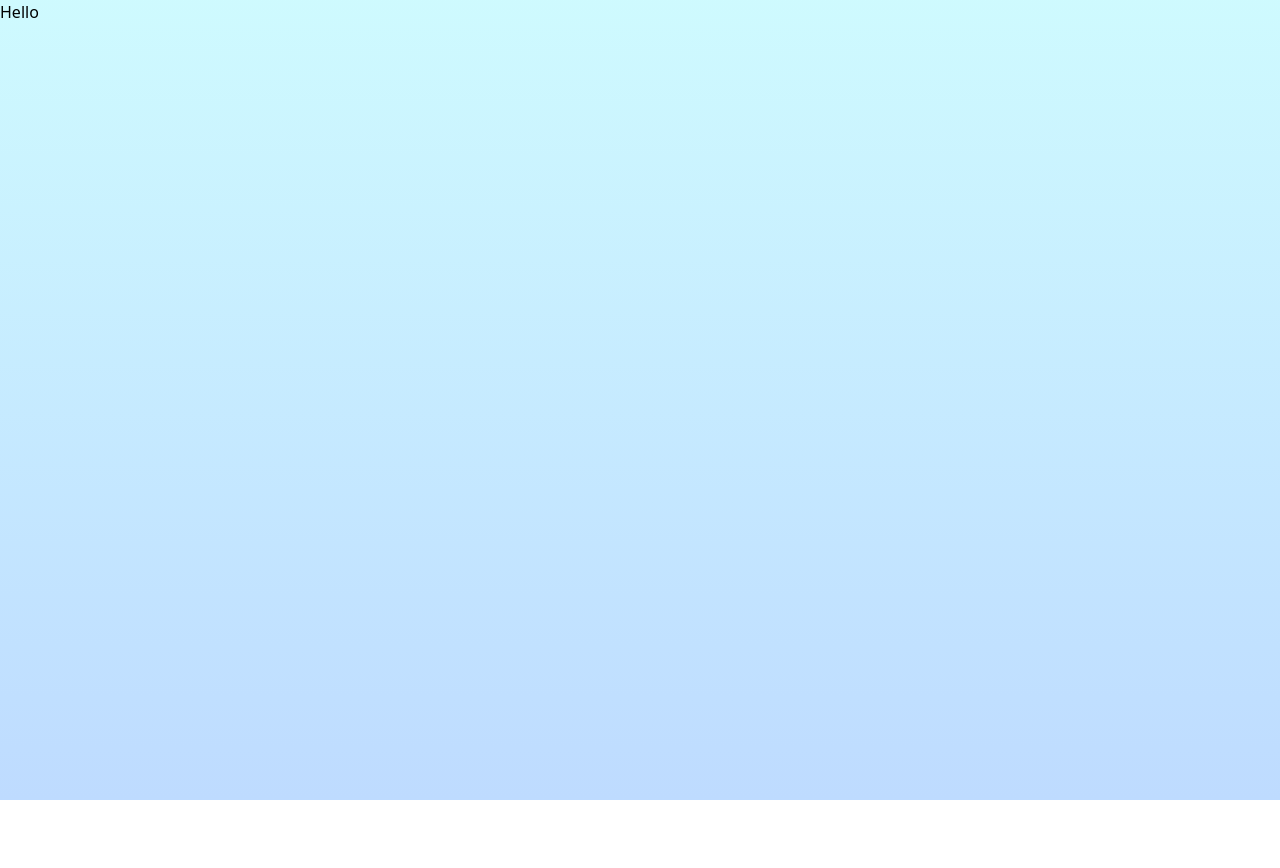
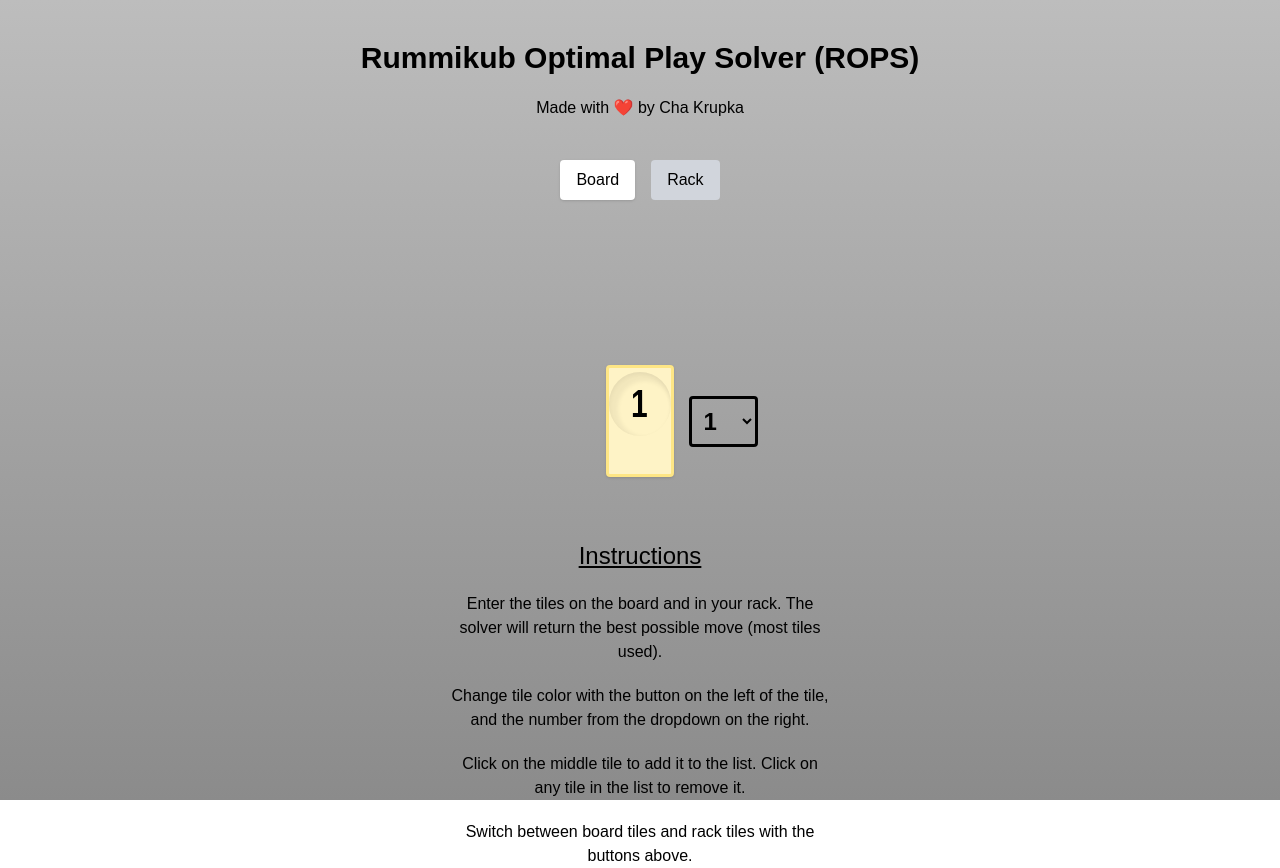
Before and after one commit to chakrupka/rummikub-ui, a React (Vite) app: page / in a window 1280 px wide. Before the commit the page ends 800 px from the top, so only its background shows below. Built offline with nearby package versions, Linux system fonts and the light colour scheme.

Commit message:
functionality / ui updates

```diff
--- a/src/App.tsx
+++ b/src/App.tsx
@@ -1,11 +1,107 @@
-import './styles.css';
+import { useState } from 'react';
+import Tile from './components/Tile';
+import ColorSelector from './components/ColorSelector';
 
-function App() {
+export default function App() {
+  const [view, setView] = useState<'board' | 'rack'>('board');
+  const [editColor, setEditColor] = useState('blue-500');
+  const [editNumber, setEditNumber] = useState('1');
+  const [boardTiles, setBoardTiles] = useState<
+    { color: string; number: string }[]
+  >([]);
+  const [rackTiles, setRackTiles] = useState<
+    { color: string; number: string }[]
+  >([]);
+  const numberOptions = [...Array(13)]
+    .map((_, i) => (i + 1).toString())
+    .concat('J');
+
+  const activeTiles = view === 'board' ? boardTiles : rackTiles;
+  const setActiveTiles = view === 'board' ? setBoardTiles : setRackTiles;
+
+  const addTile = () =>
+    setActiveTiles((prev) => [
+      ...prev,
+      { color: editColor, number: editNumber },
+    ]);
+
+  const removeTile = (index: number) =>
+    setActiveTiles((prev) => prev.filter((_, i) => i !== index));
+
   return (
-    <div className="size-full items-center bg-gradient-to-b from-cyan-100 to-blue-200">
-      Hello
+    <div className="gap-5 pt-10 size-full flex flex-col items-center bg-gradient-to-b from-[#bdbdbd] to-[#8b8b8b]">
+      <h1 className="font-bold text-3xl">
+        Rummikub Optimal Play Solver (ROPS)
+      </h1>
+      <p className="mb-5">Made with ❤️ by Cha Krupka</p>
+      <div className="flex gap-4 mb-1">
+        <button
+          onClick={() => setView('board')}
+          className={`cursor-pointer px-4 py-2 rounded ${
+            view === 'board' ? 'bg-white shadow' : 'bg-gray-300'
+          }`}
+        >
+          Board
+        </button>
+        <button
+          onClick={() => setView('rack')}
+          className={`cursor-pointer px-4 py-2 rounded ${
+            view === 'rack' ? 'bg-white shadow' : 'bg-gray-300'
+          }`}
+        >
+          Rack
+        </button>
+      </div>
+
+      <div className="flex items-center justify-center">
+        {activeTiles.map((tile, index) => (
+          <Tile
+            key={index}
+            color={`text-${tile.color}`}
+            number={tile.number}
+            onClick={() => removeTile(index)}
+          />
+        ))}
+        {activeTiles.length === 0 && <div className="h-29.5"></div>}
+      </div>
+
+      <div className="ml-2 flex items-center justify-center gap-3">
+        <ColorSelector selected={editColor} setSelected={setEditColor} />
+        <Tile
+          color={`text-${editColor}`}
+          number={editNumber}
+          onClick={addTile}
+        />
+        <label className="flex flex-col gap-1">
+          <select
+            onChange={(e) => setEditNumber(e.target.value)}
+            className={`cursor-pointer border-3 border-${editColor} p-2 rounded text-2xl font-bold text-${editColor}`}
+          >
+            {numberOptions.map((option) => (
+              <option key={option} value={option}>
+                {option}
+              </option>
+            ))}
+          </select>
+        </label>
+      </div>
+
+      <h2 className="underline text-2xl mt-10">Instructions</h2>
+      <p className="max-w-[30%] text-center">
+        Enter the tiles on the board and in your rack. The solver will return
+        the best possible move (most tiles used).
+      </p>
+      <p className="max-w-[30%] text-center">
+        Change tile color with the button on the left of the tile, and the
+        number from the dropdown on the right.
+      </p>
+      <p className="max-w-[30%] text-center">
+        Click on the middle tile to add it to the list. Click on any tile in the
+        list to remove it.
+      </p>
+      <p className="max-w-[30%] text-center">
+        Switch between board tiles and rack tiles with the buttons above.
+      </p>
     </div>
   );
 }
-
-export default App;
--- /dev/null
+++ b/src/components/ColorSelector.tsx
@@ -0,0 +1,68 @@
+import { useEffect, useRef, useState } from 'react';
+
+type CustomSelectorProps = {
+  selected: string;
+  setSelected: (value: string) => void;
+};
+
+export default function ColorSelector({
+  selected,
+  setSelected,
+}: CustomSelectorProps): React.ReactElement {
+  const [open, setOpen] = useState<boolean>(false);
+  const colorOptions = ['blue-500', 'yellow-500', 'red-500', 'black'];
+  const dropdownRef = useRef<HTMLDivElement | null>(null);
+  useEffect(() => {
+    function handleKeyDown(e: KeyboardEvent) {
+      if (e.key === 'Escape') {
+        setOpen(false);
+      }
+    }
+    if (open) {
+      document.addEventListener('keydown', handleKeyDown);
+    } else {
+      document.removeEventListener('keydown', handleKeyDown);
+    }
+    return () => document.removeEventListener('keydown', handleKeyDown);
+  }, [open]);
+
+  useEffect(() => {
+    function handleClickOutside(e: MouseEvent) {
+      if (
+        dropdownRef.current &&
+        !dropdownRef.current.contains(e.target as Node)
+      ) {
+        setOpen(false);
+      }
+    }
+
+    document.addEventListener('mousedown', handleClickOutside);
+    return () => document.removeEventListener('mousedown', handleClickOutside);
+  }, []);
+
+  return (
+    <div ref={dropdownRef} className="relative inline-block text-left">
+      <button
+        onClick={() => setOpen(!open)}
+        className={`bg-${selected} rounded-3xl h-15 w-15 flex justify-between items-center text-2xl font-bold cursor-pointer`}
+      ></button>
+
+      {open && (
+        <div className="absolute mt-3 w-15 font-bold rounded-lg overflow-hidden shadow-lg ">
+          <div>
+            {colorOptions.map((option) => (
+              <button
+                key={option}
+                onClick={() => {
+                  setSelected(option);
+                  setOpen(false);
+                }}
+                className={`bg-${option} block w-full text-left h-10 hover:opacity-50 cursor-pointer`}
+              ></button>
+            ))}
+          </div>
+        </div>
+      )}
+    </div>
+  );
+}
--- /dev/null
+++ b/src/components/Tile.tsx
@@ -0,0 +1,24 @@
+import React from 'react';
+
+type TileProps = {
+  color: string;
+  number: string;
+  onClick?: () => void;
+};
+
+export default function Tile({
+  color,
+  number,
+  onClick,
+}: TileProps): React.ReactElement {
+  return (
+    <button
+      className={`cursor-pointer hover:scale-105 ease-out duration-200 shadow-sm border-amber-200 border-3 w-17 h-28 bg-amber-100 text-3xl font-extrabold rounded-sm m-0.75 flex justify-center`}
+      onClick={onClick}
+    >
+      <div className="my-1 shadow-[inset_5px_5px_4px_4px_rgba(0,0,0,0.05)] w-16 h-16 inset-shadow-sm rounded-full flex justify-center items-center">
+        <div className={`scale-y-130 ${color}`}>{number}</div>
+      </div>
+    </button>
+  );
+}
--- a/src/styles.css
+++ b/src/styles.css
@@ -6,3 +6,7 @@ body,
   height: 100%;
   width: 100%;
 }
+
+* {
+  font-family: Arial, Helvetica, sans-serif;
+}
```
